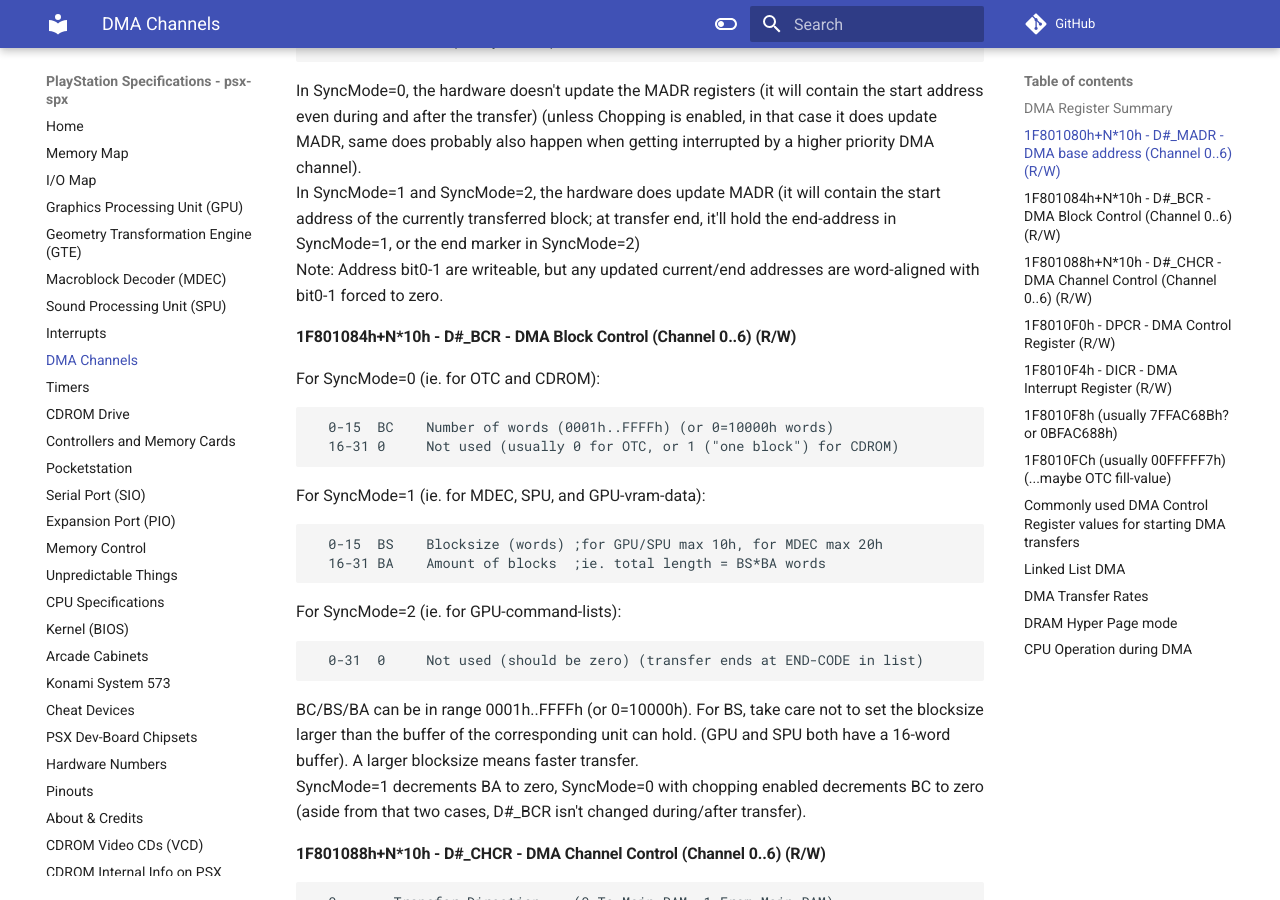
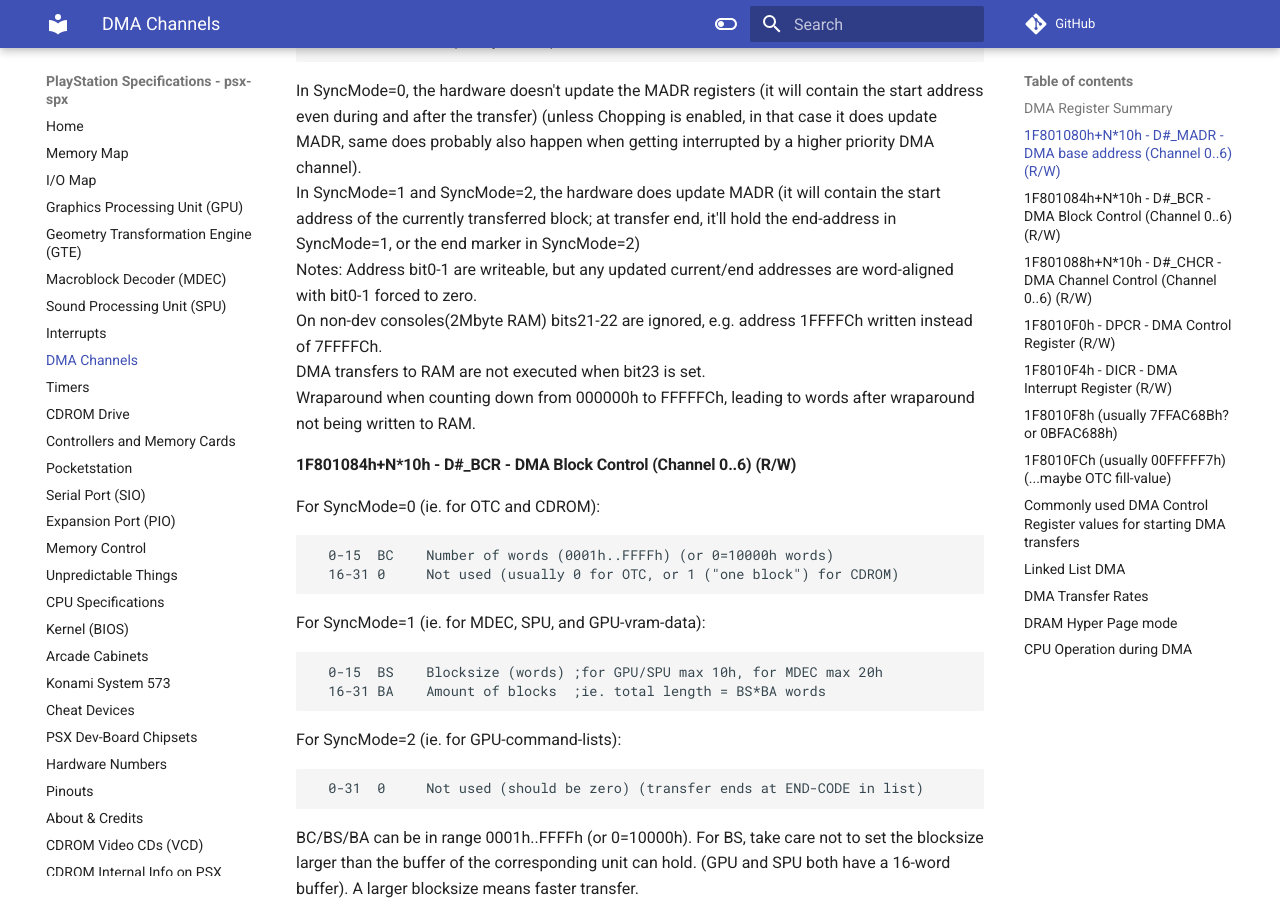
Before and after one commit to psx-spx/psx-spx.github.io, an MkDocs documentation site: the page built from docs/dmachannels.md, in a window 1280 px wide and 900 px high, scrolled down 561 px. Built offline with MkDocs 1.6.1 and Material for MkDocs 9.7.7, drawn with Linux system fonts in a browser that asks for light colours; comment, search, counter and statistics services are not loaded.

Commit message:
added some notes to DMA MADR about bits 21-23 and wraparound

```diff
--- a/docs/dmachannels.md
+++ b/docs/dmachannels.md
@@ -27,8 +27,11 @@ getting interrupted by a higher priority DMA channel).<br/>
 In SyncMode=1 and SyncMode=2, the hardware does update MADR (it will contain
 the start address of the currently transferred block; at transfer end, it'll
 hold the end-address in SyncMode=1, or the end marker in SyncMode=2)<br/>
-Note: Address bit0-1 are writeable, but any updated current/end addresses are
+Notes: Address bit0-1 are writeable, but any updated current/end addresses are
 word-aligned with bit0-1 forced to zero.<br/>
+On non-dev consoles(2Mbyte RAM) bits21-22 are ignored, e.g. address 1FFFFCh written instead of 7FFFFCh.<br/>
+DMA transfers to RAM are not executed when bit23 is set.<br/>
+Wraparound when counting down from 000000h to FFFFFCh, leading to words after wraparound not being written to RAM.
 
 #### 1F801084h+N\*10h - D#\_BCR - DMA Block Control (Channel 0..6) (R/W)
 For SyncMode=0 (ie. for OTC and CDROM):<br/>
```
